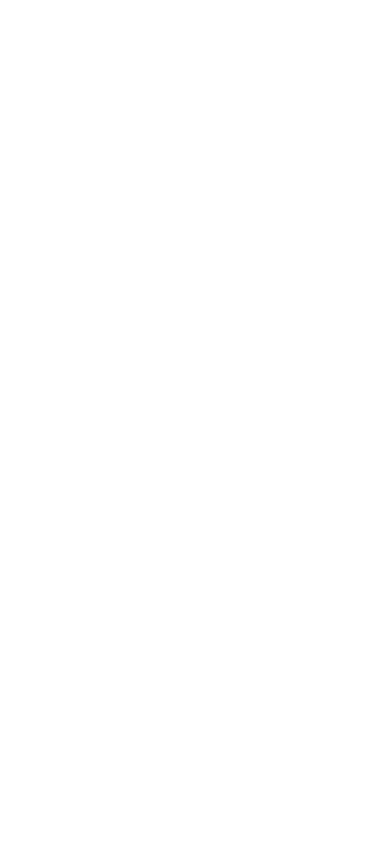
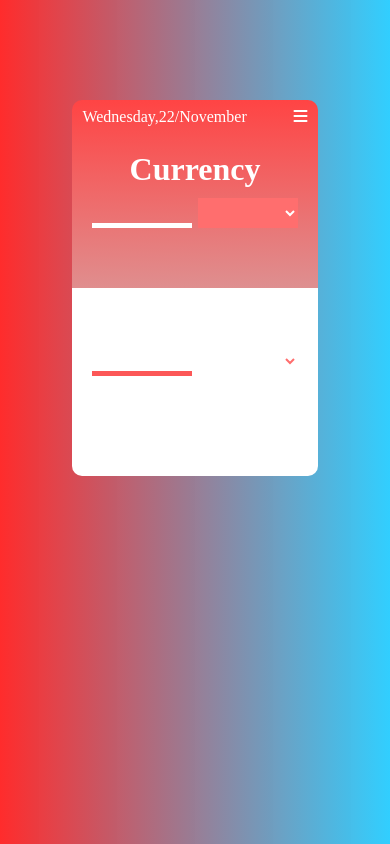
Before and after one commit to Richkum/currency_converter, a plain HTML site: page index.html in a window 390 px wide. Drawn offline with Linux system fonts and the light colour scheme; no server answers.

Commit message:
building the functionalities

```diff
--- a/asset/script/script.js
+++ b/asset/script/script.js
@@ -0,0 +1,91 @@
+const day = document.getElementById("day");
+const date = document.getElementById("date");
+const month = document.getElementById("month");
+const fromCurrency = document.querySelector("#select");
+const toCurrency = document.querySelector("#select2");
+const inpField = document.querySelector("#inp-field");
+const inpField2 = document.querySelector("#inp-field2");
+
+const weekdays = [
+  "Sunday",
+  "Monday",
+  "Tuesday",
+  "Wednesday",
+  "Thursday",
+  "Friday",
+  "Sartuday",
+];
+const months = [
+  "January",
+  "February",
+  "March",
+  "April",
+  "May",
+  "June",
+  "July",
+  "August",
+  "September",
+  "October",
+  "November",
+  "December",
+];
+const today = new Date();
+
+day.innerHTML = weekdays[today.getDay()] + ",";
+date.innerHTML = today.getDate() + "/";
+month.innerHTML = months[today.getMonth()];
+
+const url = "https://restcountries.com/v3.1/all";
+const api =
+  "https://v6.exchangerate-api.com/v6/1c7c394597743d01ef322275/latest/USD";
+
+async function getApi() {
+  const response = await fetch(api);
+  const data = await response.json();
+  const info = data.conversion_rates;
+  console.log(info);
+}
+getApi();
+
+async function getUrl() {
+  const response = await fetch(url);
+  const data = await response.json();
+  const filterr = data.filter((item) => "flag" in item);
+  console.log(filterr);
+
+  filterr.forEach((element) => {
+    fromCurrency.innerHTML += `
+    <select name="from_currency" id="select">
+            <option>${Object.keys(element.currencies)[0]}
+            - ${element.name.common}-${element.flag}</option>
+          </select>
+    `;
+    toCurrency.innerHTML += `
+    <select name="from_currency" id="select2">
+    <option>${Object.keys(element.currencies)[0]}
+    - ${element.name.common}-${element.flag}</option>
+  </select>
+    `;
+  });
+}
+getUrl();
+
+function convertCurrency(amount, fromCurrency, toCurrency) {
+  // Replace this object with your actual exchange rates
+
+  // Check if the currencies are valid
+  if (!exchangeRates[fromCurrency] || !exchangeRates[toCurrency]) {
+    throw new Error("Invalid currency code");
+  }
+
+  // Check if the amount is a valid number
+  if (isNaN(amount)) {
+    throw new Error("Invalid amount");
+  }
+
+  // Perform the conversion
+  const rate = exchangeRates[fromCurrency][toCurrency];
+  const convertedAmount = amount * rate;
+
+  return convertedAmount.toFixed(2); // Return the result with two decimal places
+}
--- a/asset/styles/style.css
+++ b/asset/styles/style.css
@@ -0,0 +1,181 @@
+* {
+  margin: 0;
+  padding: 0;
+  box-sizing: border-box;
+}
+
+body {
+  padding-top: 100px;
+  background-image: linear-gradient(
+    to right,
+    rgba(255, 0, 0, 0.829),
+    rgba(0, 195, 255, 0.808)
+  );
+}
+
+.main-container {
+  display: flex;
+  flex-direction: column;
+  align-items: center;
+  justify-content: center;
+  margin: auto;
+}
+
+nav {
+  display: flex;
+  align-items: center;
+  justify-content: space-between;
+}
+
+.date {
+  font-size: 1.5rem;
+  color: #fff;
+  display: flex;
+}
+
+.fa-bars {
+  color: #fff;
+}
+
+.first-section {
+  padding: 8px 10px 50px;
+  background-image: linear-gradient(
+    to top,
+    rgba(224, 143, 143, 0.979),
+    rgb(255, 68, 68)
+  );
+  border-top-left-radius: 10px;
+  border-top-right-radius: 10px;
+}
+
+.text {
+  padding-top: 25px;
+  text-align: center;
+  color: #fff;
+}
+
+.input-options {
+  padding: 10px;
+}
+
+#inp-field {
+  width: 120px;
+  height: 50px;
+  border: none;
+  border-bottom: 5px solid #fff;
+  background: rgba(252, 87, 87, 0);
+  color: #fff;
+  outline: none;
+  font-size: 45px;
+  margin-right: 5px;
+}
+
+.second-section {
+  padding: 8px 10px 50px;
+  background-color: #fff;
+  border-bottom-left-radius: 10px;
+  border-bottom-right-radius: 10px;
+}
+
+.input-options2 {
+  padding: 50px 10px;
+}
+
+#inp-field2 {
+  width: 120px;
+  height: 50px;
+  border: none;
+  border-bottom: 5px solid rgb(252, 87, 87);
+  background-color: rgba(0, 0, 0, 0 5);
+  color: rgb(252, 87, 87);
+  outline: none;
+  font-size: 45px;
+  margin-right: 5px;
+}
+
+#select {
+  background-color: rgb(255, 110, 110);
+  border: none;
+  outline: none;
+  color: #fff;
+}
+
+#select2 {
+  background-color: #fff;
+  color: rgb(255, 110, 110);
+  border: none;
+  outline: none;
+  margin-bottom: 0px;
+}
+
+option {
+  border: none;
+  outline: none;
+}
+
+@media screen and (max-width: 425px) {
+  body {
+    padding-left: 60px;
+    padding-right: 60px;
+  }
+
+  .main-container {
+    display: flex;
+    flex-direction: column;
+    align-items: center;
+    justify-content: center;
+    margin: auto;
+  }
+
+  .date {
+    font-size: 1rem;
+    color: #fff;
+    display: flex;
+  }
+
+  .input-options {
+    display: flex;
+    gap: 0.2rem;
+  }
+
+  #select {
+    width: 100px;
+  }
+
+  option {
+    width: 100px;
+  }
+
+  #inp-field {
+    width: 100px;
+    height: 30px;
+    border: none;
+    border-bottom: 5px solid #fff;
+    background: rgba(252, 87, 87, 0);
+    color: #fff;
+    outline: none;
+    font-size: 25px;
+    margin-right: 2px;
+  }
+
+  #inp-field2 {
+    width: 100px;
+    height: 30px;
+    border: none;
+    border-bottom: 5px solid rgb(252, 87, 87);
+    background-color: rgba(0, 0, 0, 0 5);
+    color: rgb(252, 87, 87);
+    outline: none;
+    font-size: 25px;
+    margin-right: 2px;
+  }
+
+  .input-options2 {
+    display: flex;
+    gap: 0.2rem;
+  }
+
+  #select2 {
+    width: 100px;
+  }
+}
--- a/index.html
+++ b/index.html
@@ -1,13 +1,45 @@
 <!DOCTYPE html>
 <html lang="en">
-<head>
-  <meta charset="UTF-8">
-  <meta name="viewport" content="width=device-width, initial-scale=1.0">
-  <title>Currency Converting App</title>
-  <link rel="stylesheet" href="./asset/styles/style.css">
-</head>
-<body>
-
-  <script src="./asset/script/script.js"></script>
-</body>
+  <head>
+    <meta charset="UTF-8" />
+    <meta name="viewport" content="width=device-width, initial-scale=1.0" />
+    <title>Currency Converting App</title>
+    <link rel="stylesheet" href="./asset/styles/style.css" />
+    <link
+      rel="stylesheet"
+      href="https://cdnjs.cloudflare.com/ajax/libs/font-awesome/6.4.2/css/all.min.css"
+    />
+  </head>
+  <body>
+    <div class="main-container">
+      <div class="first-section">
+        <nav>
+          <div class="date">
+            <p id="day">sunday,</p>
+            <p id="date">01/</p>
+            <p id="month">june</p>
+          </div>
+          <div class="icon">
+            <i class="fa-solid fa-bars"></i>
+          </div>
+        </nav>
+        <h1 class="text">Currency</h1>
+        <div class="input-options">
+          <input type="" id="inp-field" />
+          <select name="from_currency" id="select">
+            <option disabled>Select a Currency</option>
+          </select>
+        </div>
+      </div>
+      <div class="second-section">
+        <div class="input-options2">
+          <input type="" id="inp-field2" />
+          <select name="to_currency" id="select2">
+            <option disabled>Select a Currency</option>
+          </select>
+        </div>
+      </div>
+    </div>
+    <script type="module" src="./asset/script/script.js"></script>
+  </body>
 </html>
```
Also changed, not shown: api.js (added, +22 -0 lines).
